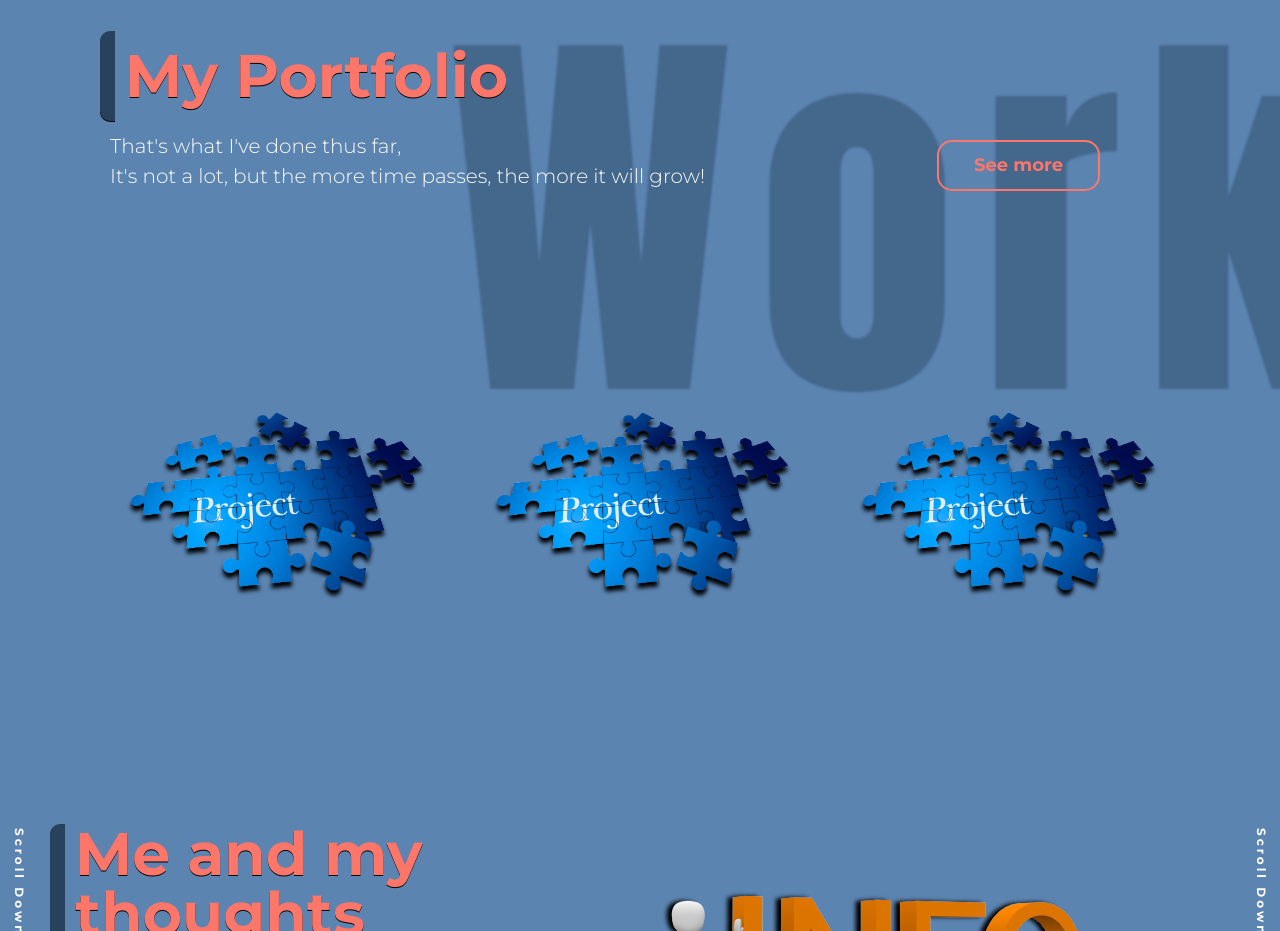
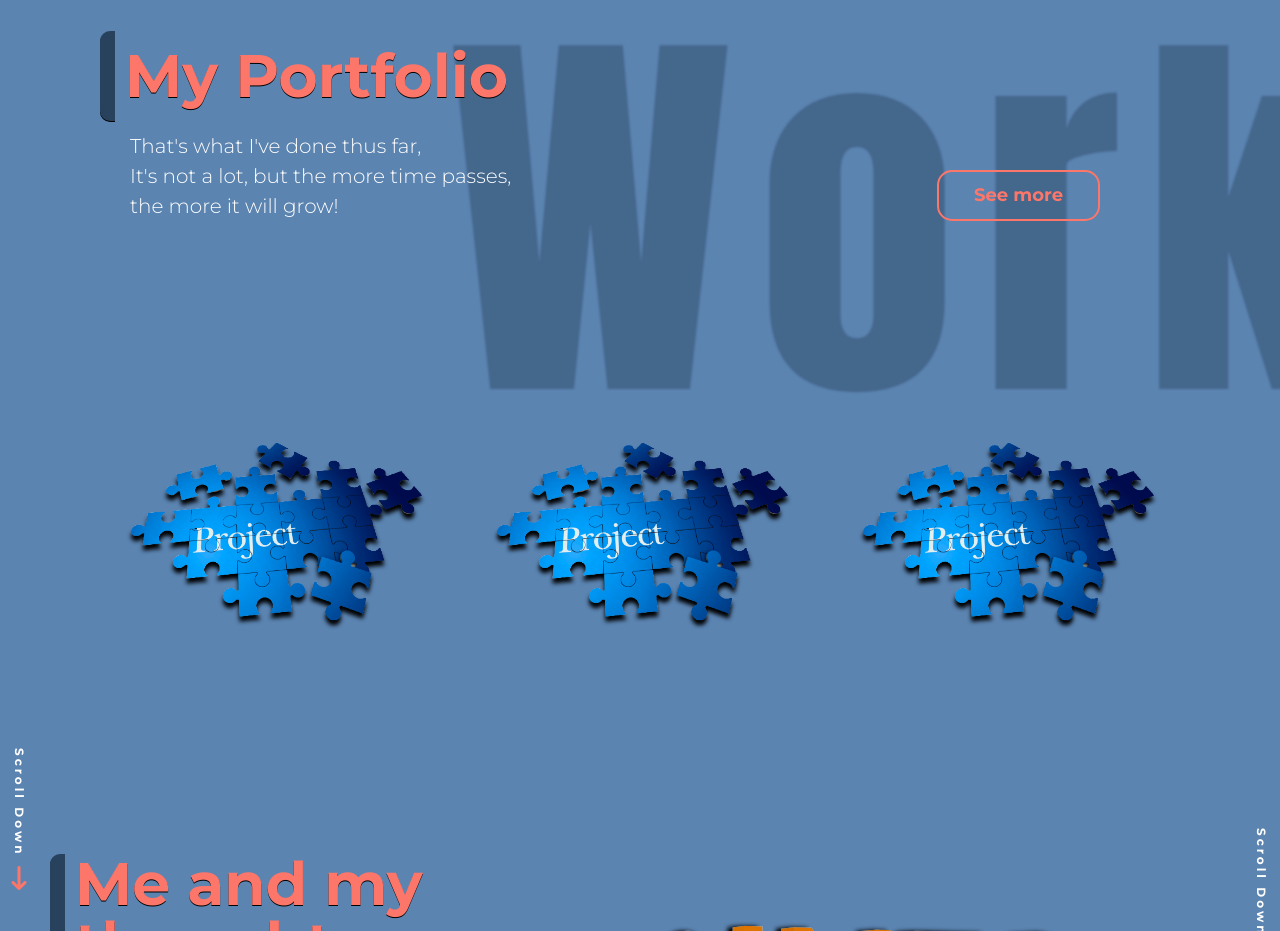
Before and after one commit to justaway1/Portfolio, a plain HTML site: page index.html in a window 1280 px wide. Shown: the part 880-1811 px from the top of the page. Drawn offline with nearby package versions, Linux system fonts and the light colour scheme.

Commit message:
Little Text Changes

```diff
--- a/css/mystyle.css
+++ b/css/mystyle.css
@@ -315,6 +315,10 @@ img {
     margin-right: 50px;
 }
 
+.portfolio-section p {
+    margin-left: 20px;
+}
+
 .big-text {
     position: absolute;
     font-family: Impact, Haettenschweiler, 'Arial Narrow Bold', sans-serif;
@@ -478,7 +482,7 @@ img {
     -ms-flex-align: center;
     align-items: center;
     left: 10px;
-    bottom: -1050px;
+    bottom: -970px;
 }
 
 .scroll-down-right-1 {
--- a/index.html
+++ b/index.html
@@ -79,7 +79,8 @@
                 <header>
                     <h2 class="main-text">My Portfolio</h2>
                 </header>
-                <p class="little-info">That's what I've done thus far,<br> It's not a lot, but the more time passes, the more it will grow!</p>
+                <p class="little-info">That's what I've done thus far,<br> It's not a lot, but the more time passes,<br> the more it will grow!</p>
+
             </div>
         </div>
         <div class="portfolio-section-right">
```
